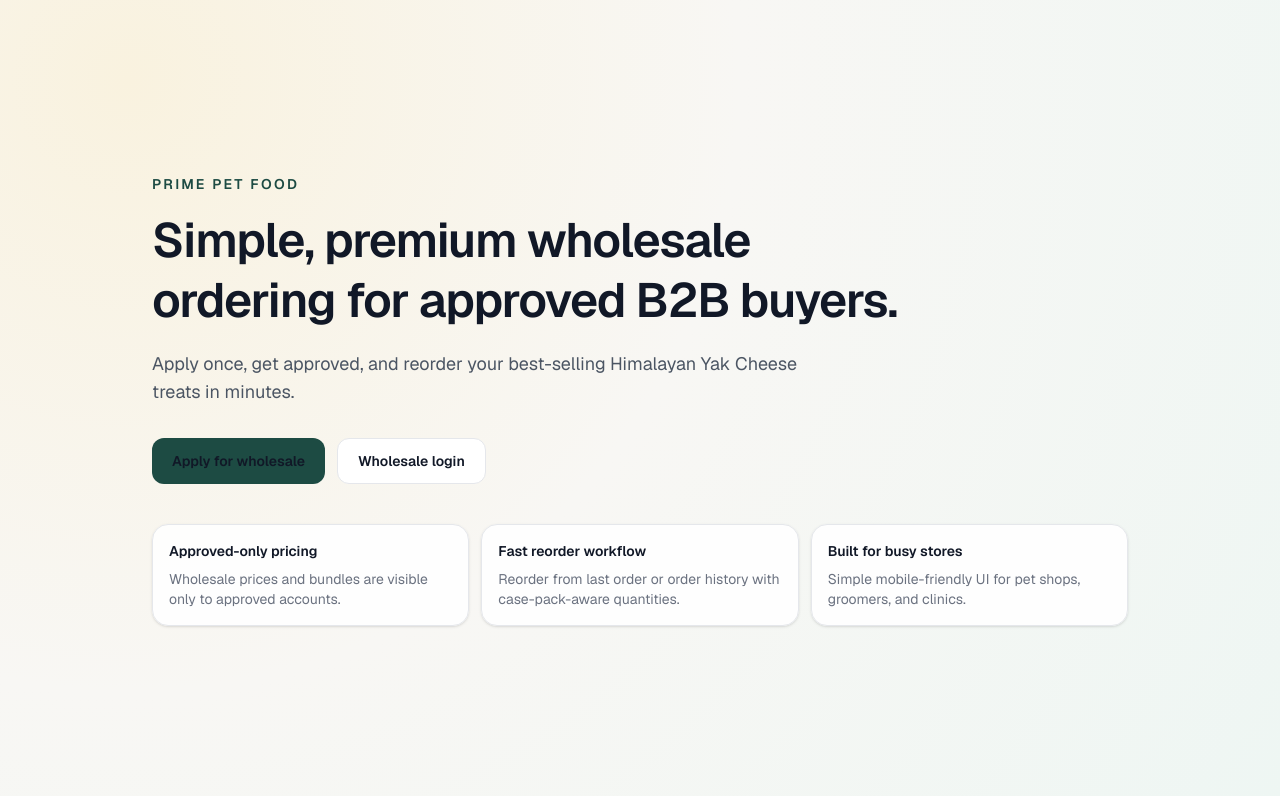
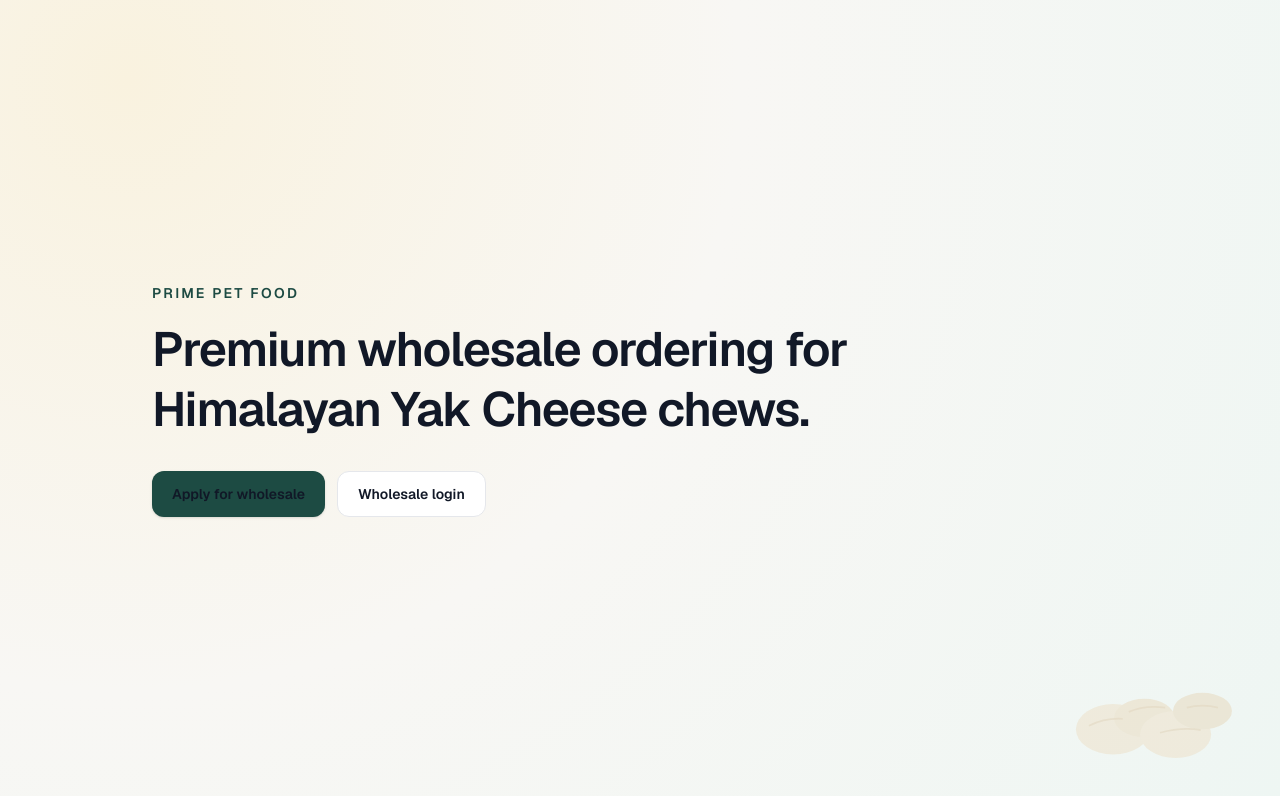
Before and after one commit to dipak1992/prime-pet-food-b2b, a Next.js app: page / in a window 1280 px wide. Shown: the top 796 px of the page. Built offline with nearby package versions, Linux system fonts and the light colour scheme.

Commit message:
feat: simplify landing actions, add yak-cheese visual, bootstrap admin email

```diff
--- a/src/app/auth/callback/route.ts
+++ b/src/app/auth/callback/route.ts
@@ -1,6 +1,8 @@
 import { NextResponse } from "next/server";
 import { prisma } from "@/lib/prisma";
 import { createSupabaseServerClient } from "@/lib/supabase/server";
+
+const ADMIN_EMAILS = new Set(["admin@theprimepetfood.com"]);
 
 function getSafeName(email: string, fallback?: string | null): string {
   if (fallback && fallback.trim().length > 1) {
@@ -36,6 +38,28 @@
   }
 
   const email = authUser.email.toLowerCase();
+
+  if (ADMIN_EMAILS.has(email)) {
+    await prisma.user.upsert({
+      where: { email },
+      create: {
+        authUserId: authUser.id,
+        email,
+        name: getSafeName(email, authUser.user_metadata?.full_name),
+        role: "ADMIN",
+        status: "APPROVED",
+        lastLoginAt: new Date(),
+      },
+      update: {
+        authUserId: authUser.id,
+        role: "ADMIN",
+        status: "APPROVED",
+        lastLoginAt: new Date(),
+      },
+    });
+
+    return NextResponse.redirect(`${origin}/admin`);
+  }
 
   // Check if user already exists in system
   let existingUser = await prisma.user.findUnique({
--- a/src/app/page.tsx
+++ b/src/app/page.tsx
@@ -2,20 +2,17 @@
 
 export default function Home() {
   return (
-    <div className="min-h-screen bg-[radial-gradient(circle_at_10%_10%,#f9f2df_0%,#f8f7f4_45%,#eef6f3_100%)]">
+    <div className="relative min-h-screen overflow-hidden bg-[radial-gradient(circle_at_10%_10%,#f9f2df_0%,#f8f7f4_45%,#eef6f3_100%)]">
       <main className="mx-auto flex min-h-screen max-w-5xl flex-col justify-center px-6 py-16">
         <p className="text-sm font-semibold uppercase tracking-[0.16em] text-[#1d4b43]">Prime Pet Food</p>
         <h1 className="mt-4 max-w-3xl text-4xl font-semibold leading-tight tracking-tight text-[#111827] sm:text-5xl">
-          Simple, premium wholesale ordering for approved B2B buyers.
+          Premium wholesale ordering for Himalayan Yak Cheese chews.
         </h1>
-        <p className="mt-5 max-w-2xl text-base text-[#4b5563] sm:text-lg">
-          Apply once, get approved, and reorder your best-selling Himalayan Yak Cheese treats in minutes.
-        </p>
 
-        <div className="mt-8 flex flex-col gap-3 sm:flex-row">
+        <div className="mt-8 flex max-w-md flex-col gap-3 sm:flex-row">
           <Link
             href="/apply"
-            className="inline-flex items-center justify-center rounded-xl bg-[#1d4b43] px-5 py-3 text-sm font-semibold text-white"
+            className="inline-flex items-center justify-center rounded-xl bg-[#1d4b43] px-5 py-3 text-sm font-semibold text-[#f8f7f4] shadow-sm"
           >
             Apply for wholesale
           </Link>
@@ -26,20 +23,13 @@
             Wholesale login
           </Link>
         </div>
+      </main>
 
-        <div className="mt-10 grid gap-3 sm:grid-cols-3">
-          {[
-            ["Approved-only pricing", "Wholesale prices and bundles are visible only to approved accounts."],
-            ["Fast reorder workflow", "Reorder from last order or order history with case-pack-aware quantities."],
-            ["Built for busy stores", "Simple mobile-friendly UI for pet shops, groomers, and clinics."],
-          ].map(([title, description]) => (
-            <article key={title} className="rounded-2xl border border-[#e5e7eb] bg-white/90 p-4 shadow-sm">
-              <h2 className="text-sm font-semibold text-[#111827]">{title}</h2>
-              <p className="mt-2 text-sm text-[#6b7280]">{description}</p>
-            </article>
-          ))}
-        </div>
-      </main>
+      <img
+        src="/yak-cheese-chews.svg"
+        alt="Yak cheese chews"
+        className="pointer-events-none absolute bottom-4 right-4 hidden w-52 opacity-35 sm:block"
+      />
     </div>
   );
 }
```
Also changed, not shown: public/yak-cheese-chews.svg (added).
